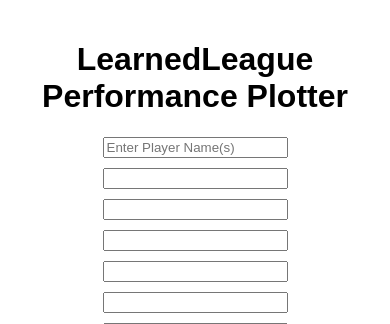
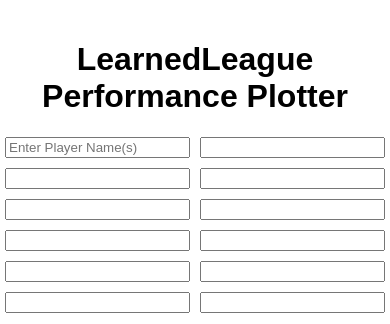
Before and after one commit to WillBeattie/LearnedLeague, a Flask app: page / in a window 390 px wide. Shown: the top 324 px of the page. Run offline with Flask 3, Linux system fonts and the light colour scheme.

Commit message:
Display input boxes in responsive grids

```diff
--- a/templates/index.html
+++ b/templates/index.html
@@ -26,15 +26,36 @@
         #image-container {
             width: 100%;
             margin: 5px 0;
-            max-width: 1500px;
+            max-width: 1200px;
             text-align: center;
         }
 
         #input-container {
-            display: flex;
-            flex-wrap: wrap;
+            display: grid;
+            grid-template-columns: repeat(6, 1fr);
             gap: 10px;
             justify-content: center;
+        }
+
+
+        @media (max-width: 1100px) {
+            #input-container {
+                grid-template-columns: repeat(4, 1fr);  /* 6 columns */
+            }
+        }
+
+
+        @media (max-width: 800px) {
+            #input-container {
+                grid-template-columns: repeat(3, 1fr);  /* 4 columns */
+            }
+        }
+
+
+        @media (max-width: 650px) {
+            #input-container {
+                grid-template-columns: repeat(2, 1fr);  /* 3 columns */
+            }
         }
 
         img {
@@ -77,10 +98,10 @@
     <div id="input-container">
         {% for value in input_values %}
 
-            <input type="text"
-                   name="player{{ loop.index }}"
-                   value="{{ value }}"
-                   {% if loop.index ==1 and not value %} placeholder="Enter Player Name(s)" {% endif %}>
+        <input type="text"
+               name="player{{ loop.index }}"
+               value="{{ value }}"
+               {% if loop.index==1 and not value %} placeholder="Enter Player Name(s)" {% endif %}>
         {% endfor %}
     </div>
     <div id="button-container">
```
